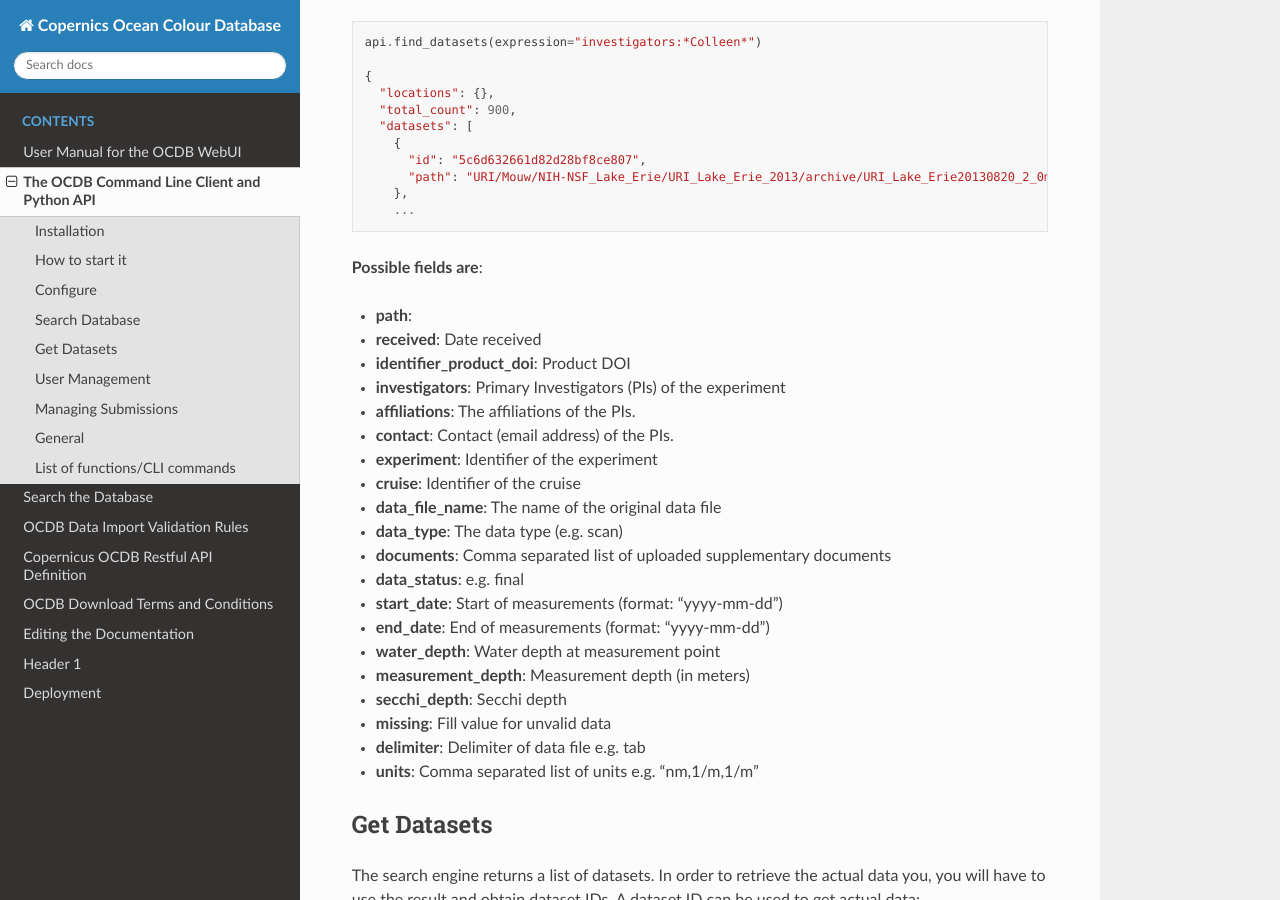
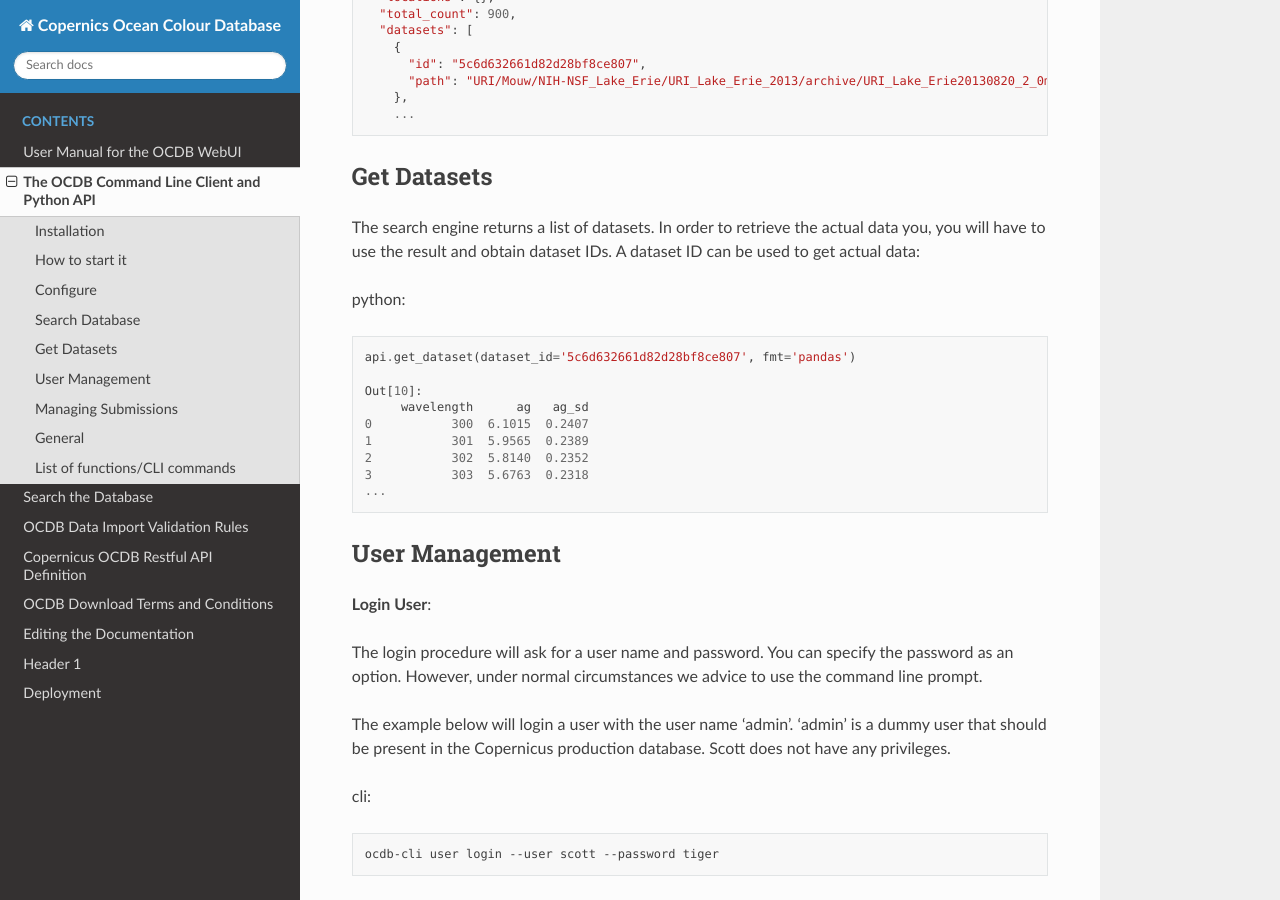
Before and after one commit to javierconcha/ocdb-docs, a Sphinx documentation site: the page built from docs/source/ocdb-api-cli.md, in a window 1280 px wide and 900 px high, scrolled down 2477 px. Built offline with Sphinx 7.4.7 and the Read the Docs theme 2.0.0, drawn with Linux system fonts in a browser that asks for light colours; pages that are not in the unit, such as notebooks, are missing from menus; some of the changed text lies outside the part shown.

Commit message:
Update docs/source/ocdb-api-cli.md, docs/source/ocdb-search.md files

````diff
--- a/docs/source/ocdb-api-cli.md
+++ b/docs/source/ocdb-api-cli.md
@@ -97,13 +97,7 @@
 
 ## Search Database
 
-
-The database can be searched using the so-called Lucene syntax (https://lucene.apache.org/core/2_9_4/queryparsersyntax.html). The Lucene
-syntax allows you to query specific fields and also allows to apply logic,
-chaining of queries, and using wild cards.
-
-The first example below for instance attempts to find data files
-that include the name *"Colleen"* in the investigators meta field.
+The first example below for instance attempts to find data files that include the name *"Colleen"* in the investigators meta field.
 
 
 bash:
@@ -135,31 +129,6 @@
     },
     ...
 ```
-
-
-__Possible fields are__:
-
-- __path__:
-- __received__: Date received
-- __identifier_product_doi__: Product DOI
-- __investigators__: Primary Investigators (PIs) of the experiment
-- __affiliations__: The affiliations of the PIs.
-- __contact__: Contact (email address) of the PIs.
-- __experiment__: Identifier of the experiment
-- __cruise__: Identifier of the cruise
-- __data_file_name__: The name of the original data file
-- __data_type__: The data type (e.g. scan)
-- __documents__: Comma separated list of uploaded supplementary documents
-- __data_status__: e.g. final
-- __start_date__: Start of measurements (format: "yyyy-mm-dd")
-- __end_date__: End of measurements (format: "yyyy-mm-dd")
-- __water_depth__: Water depth at measurement point
-- __measurement_depth__: Measurement depth (in meters)
-- __secchi_depth__: Secchi depth
-- __missing__: Fill value for unvalid data
-- __delimiter__: Delimiter of data file e.g. tab
-- __units__: Comma separated list of units e.g. "nm,1/m,1/m"
-
 
 ## Get Datasets
 
````
Also changed, not shown: docs/source/ocdb-search.md (+20 -0 lines).
